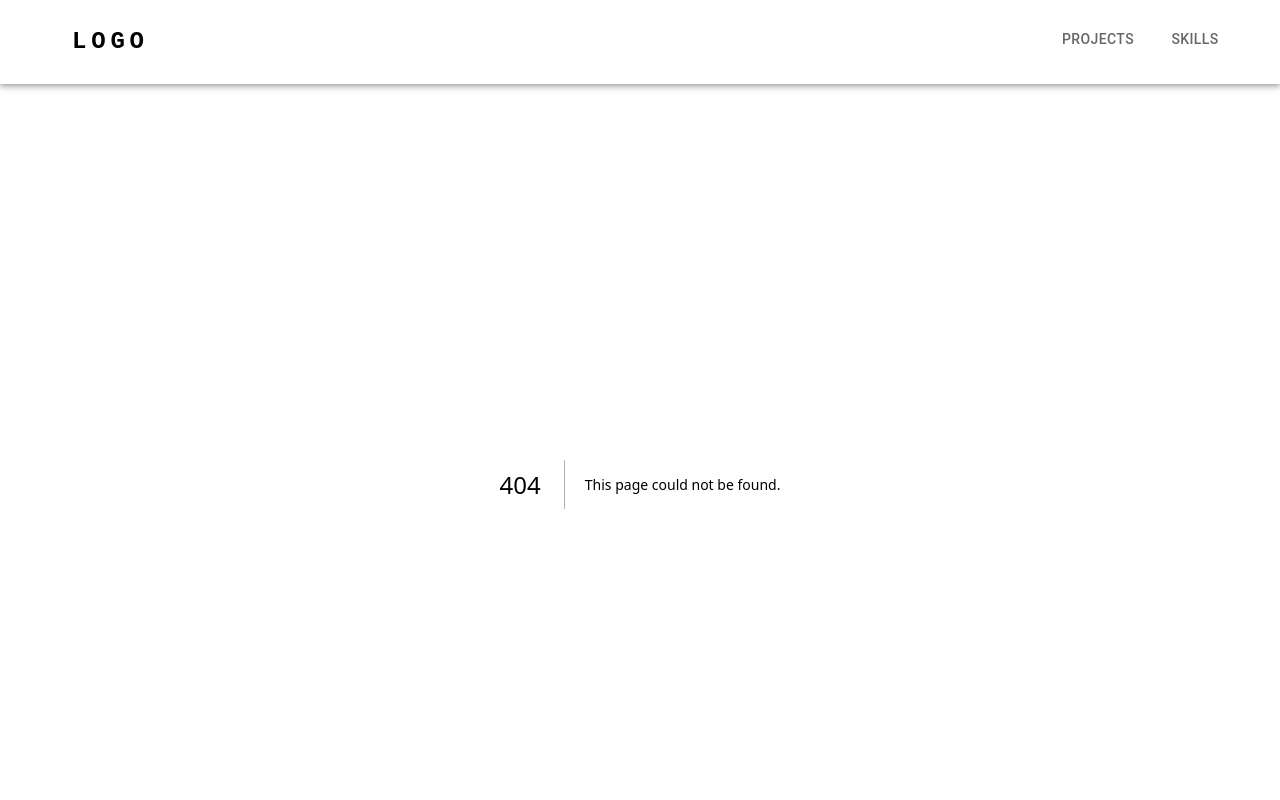
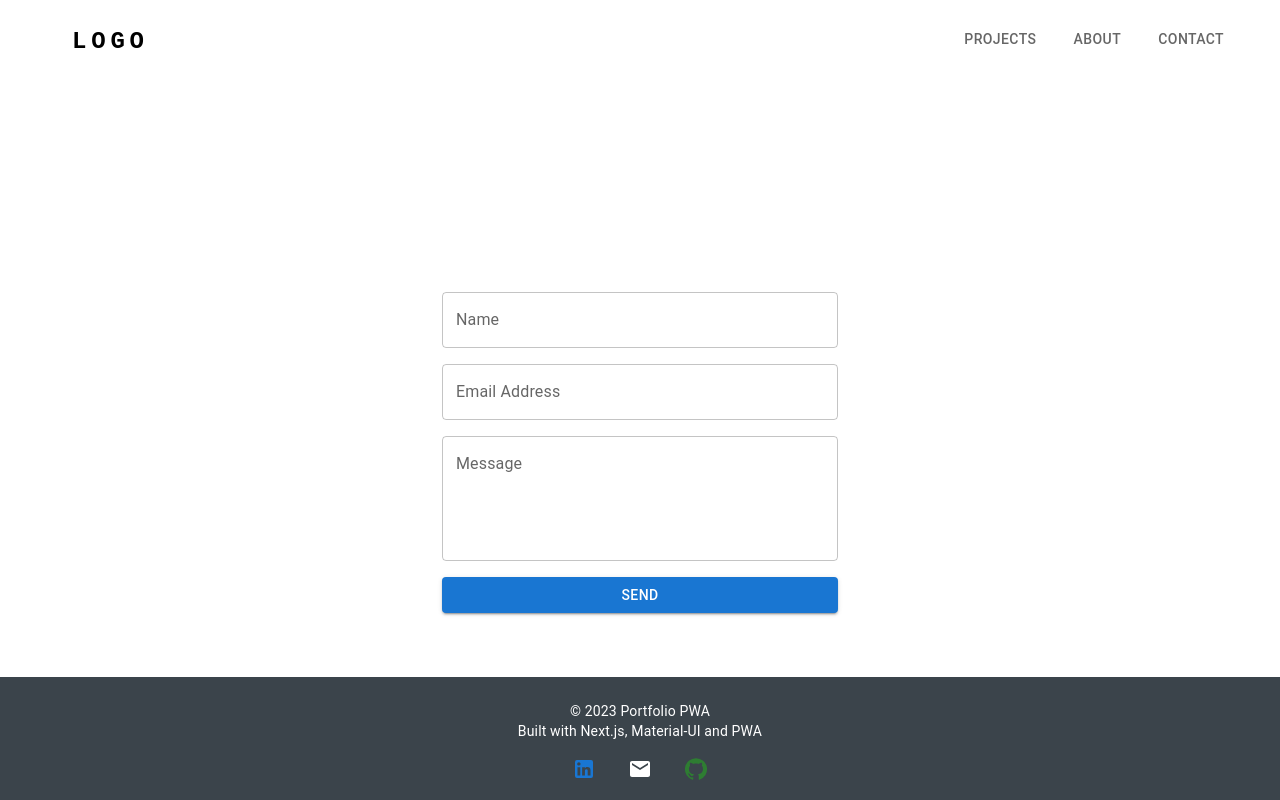
Before and after one commit to jackjk521/portfolio-mui-next, a Next.js app: page /contact in a window 1280 px wide. Before the commit this address had no page. Shown: the top 800 px of the page. Built offline with nearby package versions, Linux system fonts and the light colour scheme.

Commit message:
Moved components to pages

```diff
--- a/components/contact_form.js
+++ b/components/contact_form.js
@@ -1,8 +1,12 @@
-import React, { useState } from 'react';
+import React, { useState, useEffect, useRef } from 'react';
 import { makeStyles } from '@mui/styles';
 import { Container, Typography, TextField, Button, Grid } from '@mui/material';
 import Box from '@mui/material/Box';
 import { styled } from '@mui/system';
+import { useInView } from 'react-intersection-observer';
+
+// Animations
+import 'animate.css';
 
 const ContactForm = () => {
   const handleSubmit = async (e) => {
@@ -62,6 +66,11 @@ const ContactForm = () => {
     color: 'inherit',
   };
 
+  // Intersection Observer options
+  const options = {
+    threshold: 0.2,
+  };
+
   return (
     <div id="Contact">
       <Box
@@ -70,13 +79,16 @@ const ContactForm = () => {
         }}
       >
         <Typography
+          id="contact-heading"
           textAlign="center"
           variant="h3"
           sx={{ ...contactHeading }}
+          className="animate__heartBeat"
           gutterBottom
         >
           Contact Me
         </Typography>
+
         <Typography textAlign="center" variant="h6" gutterBottom>
           Interested on my services and want to reach out then here is your
           chance
@@ -124,7 +136,6 @@ const ContactForm = () => {
             </Button>
           </form>
         </StyledContainer>
-
       </Box>
     </div>
   );
--- a/components/navbar.js
+++ b/components/navbar.js
@@ -21,7 +21,7 @@ import Tabs from '@mui/material/Tabs';
 import Tab from '@mui/material/Tab';
 
 // Menu Items
-const pages = ['Projects', 'Skills'];
+const pages = ['Projects', 'About', 'Contact'];
 
 function ResponsiveAppBar() {
   const [anchorElNav, setAnchorElNav] = useState(null);
@@ -126,7 +126,11 @@ function ResponsiveAppBar() {
               {pages.map((page) => (
                 <MenuItem key={page} onClick={handleCloseNavMenu}>
                   <Typography textAlign="center">
-                    <Link href={`#${page}`}>{page}</Link>
+                    {page === 'Projects' ? (
+                      <Link href={`#${page}`}>{page}</Link>
+                    ) : (
+                      <Link href={`/${page}`}>{page}</Link>
+                    )}
                   </Typography>
                 </MenuItem>
               ))}
@@ -162,7 +166,11 @@ function ResponsiveAppBar() {
                 onClick={handleCloseNavMenu}
                 sx={{ ...pagesButtons }}
               >
-                <Tab label={`${page}`} href={`#${page}`} />
+                {page === 'Projects' ? (
+                  <Tab label={`${page}`} href={`#${page}`} />
+                ) : (
+                  <Tab label={`${page}`} href={`/${page.toLowerCase()}`} /> // this for links to pages
+                )}
               </Tabs>
             ))}
           </Box>
--- a/package.json
+++ b/package.json
@@ -17,6 +17,7 @@
     "@mui/material": "^5.14.6",
     "@mui/styles": "^5.14.7",
     "@next/font": "13.4.19",
+    "animate.css": "^4.1.1",
     "dotenv": "^16.3.1",
     "eslint": "8.47.0",
     "eslint-config-next": "13.4.19",
--- /dev/null
+++ b/pages/contact.js
@@ -0,0 +1,26 @@
+import Head from 'next/head';
+import { Inter } from '@next/font/google';
+// import styles from "../styles/Home.module.css";
+
+// Material UI
+import Box from '@mui/material/Box';
+
+// Components
+import ContactFrom from '../components/contact_form';
+
+export default function Home() {
+
+  return (
+    <Box sx={{ flexGrow: 1, backgroundColor: '#FFFFF' }}>
+      <Head>
+        <title>Portfolio Website</title>
+        <meta name="description" content="Generated by create next app" />
+        <meta name="viewport" content="width=device-width, initial-scale=1" />
+        <link rel="icon" href="/favicon.ico" />
+      </Head>
+
+      {/*Contact Me */}
+      <ContactFrom />
+    </Box>
+  );
+}
--- a/styles/globals.css
+++ b/styles/globals.css
@@ -79,7 +79,10 @@
   margin: 0;
 }
 
-html,
+html{
+  /* smooth transition using links  */
+  scroll-behavior:  smooth;
+}
 body {
   max-width: 100vw;
   overflow-x: hidden;
```
Also changed, not shown: components/technical_skills.js (+11 -8 lines), pages/about.js (added, +44 -0 lines), pages/index.js (+0 -18 lines), 1 other file (tests, documents, lock files or other folders).
